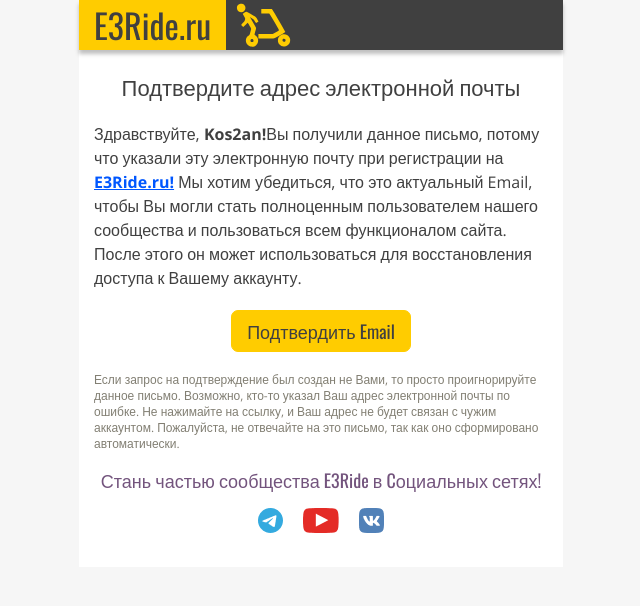
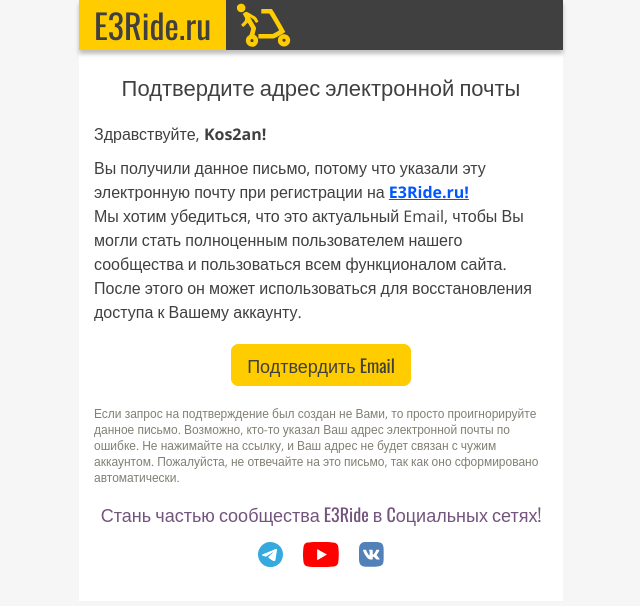
Before and after one commit to DmitryMelkov/startup__email-confirm, a plain HTML site: page index.html in a window 1280 px wide. Shown: the whole page, without its empty margins (319-959 px from the left). Drawn offline with nearby package versions, Linux system fonts and the light colour scheme.

Commit message:
add fix icons

```diff
--- a/css/style.css
+++ b/css/style.css
@@ -182,6 +182,10 @@
   font-family: "Open Sans", sans-serif;
 }
 
+.content__descr--mb {
+  margin-bottom: 10px;
+}
+
 .content__descr-name {
   font-size: 16px;
   line-height: 24px;
--- a/index.html
+++ b/index.html
@@ -36,10 +36,16 @@
       <h1 class="content__title title-reset">
         Подтвердите адрес электронной почты
       </h1>
+      <p class="content__descr content__descr--mb descr-reset">
+        Здравствуйте, <span class="content__descr-name">Kos2an!</span>
+      </p>
       <p class="content__descr descr-reset">
-        Здравствуйте, <span class="content__descr-name">Kos2an!</span>Вы получили данное письмо, потому что указали эту
+        Вы получили данное письмо, потому что указали эту
         электронную почту при регистрации на
-        <a class="content__descr-link" href="#">E3Ride.ru!</a> Мы хотим убедиться, что это актуальный Email, чтобы Вы
+        <a class="content__descr-link" href="#">E3Ride.ru!</a>
+      </p>
+      <p class="content__descr descr-reset">
+        Мы хотим убедиться, что это актуальный Email, чтобы Вы
         могли стать полноценным пользователем нашего
         сообщества и пользоваться всем функционалом сайта.
         После этого он может использоваться для восстановления доступа к Вашему аккаунту.
@@ -60,17 +66,17 @@
       <ul class="content__social-list">
         <li class="content__social-item">
           <a class="content__social-link" href="#">
-            <img src="img/telegram.png" alt="telegram">
+            <img src="img/telegram.svg" alt="telegram">
           </a>
         </li>
         <li class="content__social-item">
           <a class="content__social-link" href="#">
-            <img src="img/youtube.png" alt="youtube">
+            <img src="img/youtube.svg" alt="youtube">
           </a>
         </li>
         <li class="content__social-item">
           <a class="content__social-link" href="#">
-            <img src="img/vk.png" alt="telegram">
+            <img src="img/vk.svg" alt="telegram">
           </a>
         </li>
       </ul>
```
Also changed, not shown: img/telegram.png (deleted), img/telegram.svg (added), img/vk.png (deleted), img/vk.svg (added), img/youtube.png (deleted), img/youtube.svg (added).
